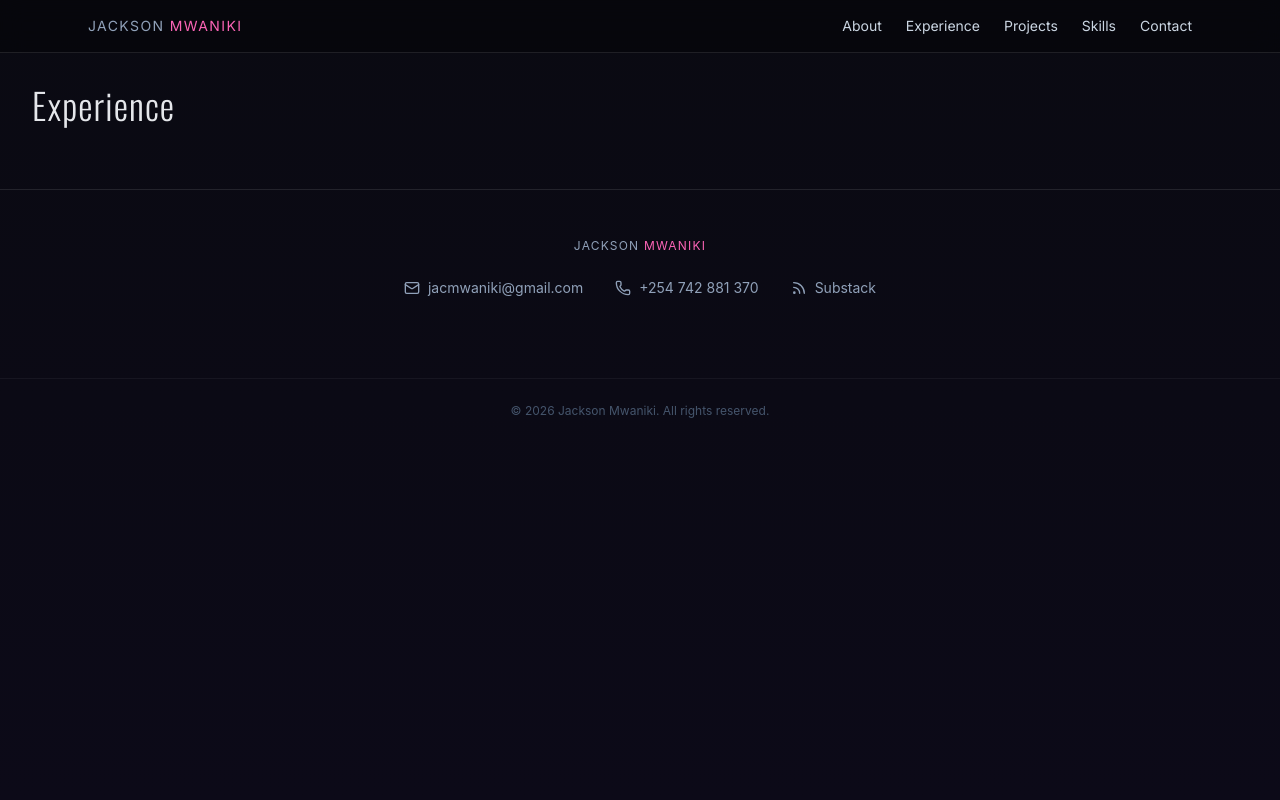
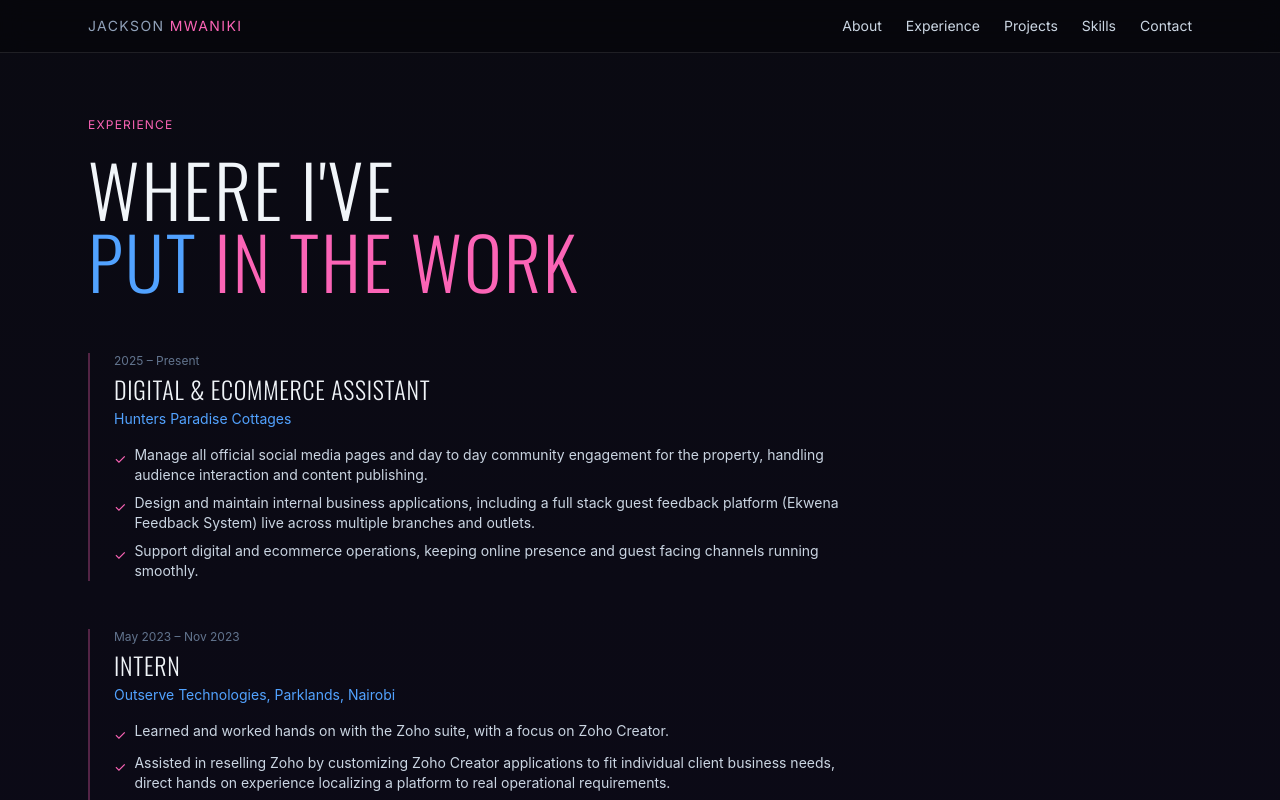
Before and after one commit to jakkkc/Jackson_Mwaniki, a React (Vite) app: page /experience in a window 1280 px wide. Shown: the top 800 px of the page. Built offline with nearby package versions, Linux system fonts and the light colour scheme.

Commit message:
Build Experience page with timeline-style role history

```diff
--- a/src/pages/Experience.tsx
+++ b/src/pages/Experience.tsx
@@ -1,3 +1,70 @@
+type Role = {
+  title: string
+  org: string
+  dates: string
+  points: string[]
+}
+
+const roles: Role[] = [
+  {
+    title: 'Digital & Ecommerce Assistant',
+    org: 'Hunters Paradise Cottages',
+    dates: '2025 \u2013 Present',
+    points: [
+      'Manage all official social media pages and day to day community engagement for the property, handling audience interaction and content publishing.',
+      'Design and maintain internal business applications, including a full stack guest feedback platform (Ekwena Feedback System) live across multiple branches and outlets.',
+      'Support digital and ecommerce operations, keeping online presence and guest facing channels running smoothly.',
+    ],
+  },
+  {
+    title: 'Intern',
+    org: 'Outserve Technologies, Parklands, Nairobi',
+    dates: 'May 2023 \u2013 Nov 2023',
+    points: [
+      'Learned and worked hands on with the Zoho suite, with a focus on Zoho Creator.',
+      'Assisted in reselling Zoho by customizing Zoho Creator applications to fit individual client business needs, direct hands on experience localizing a platform to real operational requirements.',
+      "Designed the company's logo.",
+    ],
+  },
+]
+
 export default function Experience() {
-  return <h1 className="text-4xl font-bold p-8">Experience</h1>
+  return (
+    <section className="max-w-6xl mx-auto px-6 py-16">
+      <p className="uppercase tracking-widest text-xs text-pink-400 mb-5">
+        Experience
+      </p>
+      <h1 className="uppercase text-4xl md:text-7xl leading-none mb-14">
+        <span className="block text-slate-100">Where I've</span>
+        <span className="block">
+          <span className="text-blue-400">put</span>{' '}
+          <span className="text-pink-400">in the work</span>
+        </span>
+      </h1>
+
+      <div className="space-y-12 max-w-3xl">
+        {roles.map((role) => (
+          <div key={role.title} className="border-l-2 border-pink-400/30 pl-6">
+            <p className="text-slate-500 font-sans normal-case text-xs mb-1">
+              {role.dates}
+            </p>
+            <h3 className="uppercase text-2xl tracking-wide mb-1 font-light text-slate-100">
+              {role.title}
+            </h3>
+            <p className="text-blue-400 font-sans normal-case text-sm mb-4">
+              {role.org}
+            </p>
+            <ul className="space-y-2 font-sans normal-case text-sm text-slate-300">
+              {role.points.map((point) => (
+                <li key={point} className="flex items-start gap-2">
+                  <span className="text-pink-400 mt-1">&#10003;</span>
+                  <span>{point}</span>
+                </li>
+              ))}
+            </ul>
+          </div>
+        ))}
+      </div>
+    </section>
+  )
 }
```
